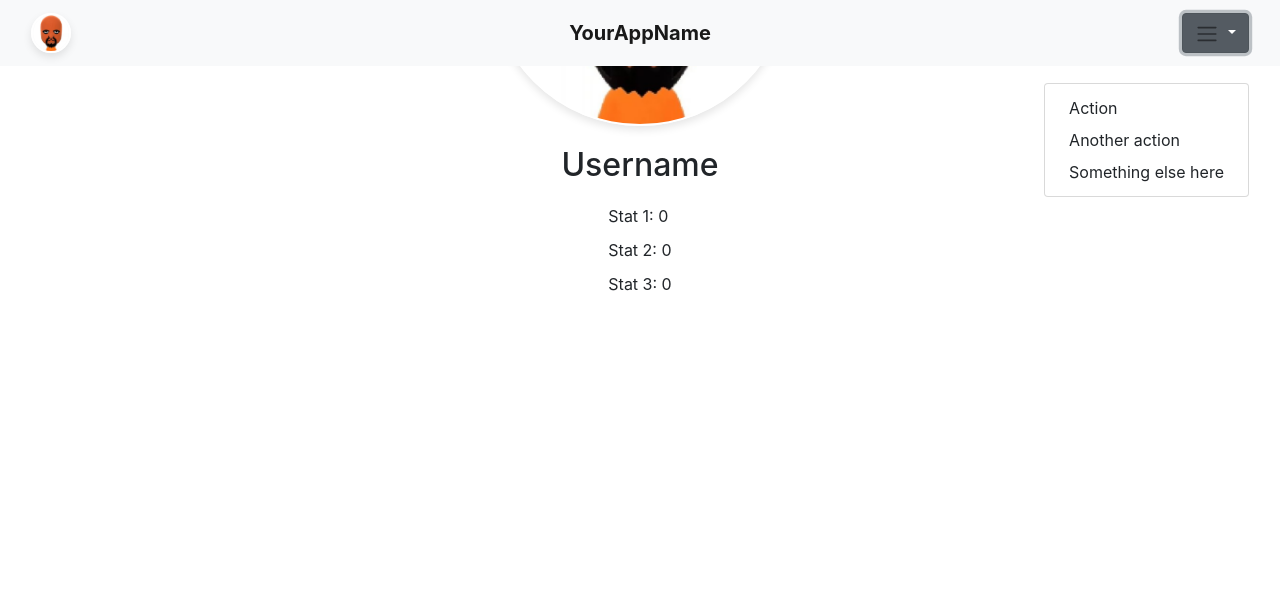
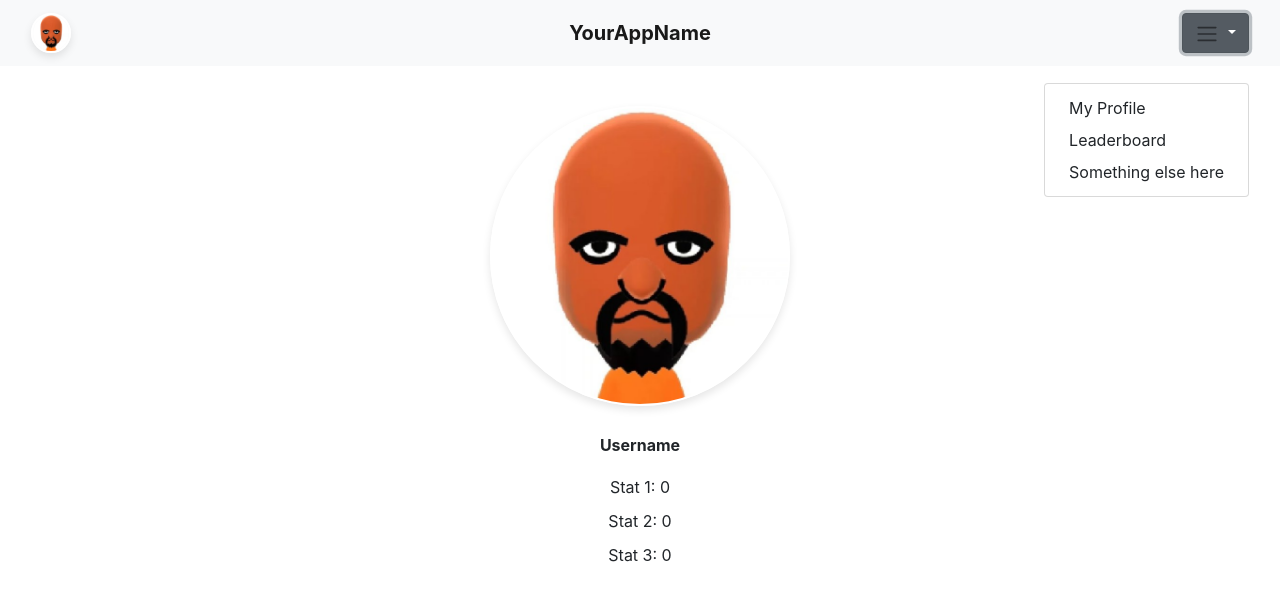
Before and after one commit to Robert-Lucas7/ECM2434_Group_Software_Project, a Django app: page /project/sample_profile/ in a window 1280 px wide, after a click that opens the changed part. Shown: the top 601 px of the page. Run offline with Django 5.2, Linux system fonts and the light colour scheme; some libraries are stand-ins or nearby versions.

Commit message:
Updated Formatting Plus Leaderboard
I updated the formatting on multiple pages, plus I made it so that they are more friendly to a wide range of screens. I also added the leaderboard.html page ~Dan

```diff
--- a/sustainability_project/project/static/project/css/styles.css
+++ b/sustainability_project/project/static/project/css/styles.css
@@ -44,75 +44,39 @@
     margin-top: 30px; /* Adds space at the top to avoid overlapping the navbar */
 }
 
-/* PROFILE STYLES */
-.profile {
+/* Profile Container */
+.profile-container {
     display: flex;
-    justify-content: center; /* Center the profile content horizontally */
-    align-items: center; /* Center the profile content vertically */
-    height: 100vh; /* Make profile take full height of the viewport */
-    margin-top: -400px;
+    flex-direction: column;
+    align-items: center;
+    text-align: center;
+    padding: 20px;
+    margin-top: 20px;
 }
 
-.profile-header {
-    display: flex;
-    align-items: center; /* Keep aligning items in the center */
-    justify-content: center; /* Center the items vertically */
-    flex-direction: column; /* Change to column to stack elements vertically */
-    gap: 20px; /* Adjust gap as needed */
+/* Profile Picture */
+.profile-picture {
+    width: 30vw; /* Sets the width to 30% of the viewport width */
+    height: 30vw; /* Sets the height equal to the width to maintain a 1:1 aspect ratio */
+    border-radius: 50%; /* Ensures the image is circular */
+    object-fit: cover; /* Ensures the image covers the area without distortion */
+    border: 2px solid #ffffff; /* Optional border */
+    box-shadow: 0 4px 8px rgba(0, 0, 0, 0.1); /* Optional shadow for depth */
+    margin-bottom: 20px; /* Space between picture and username */
+    max-width: 300px; /* Optional: to prevent it from becoming too large on big screens */
+    max-height: 300px; /* Ensures the max size is also a perfect circle */
 }
 
 
-.profile-picture {
-    width: 120px; /* Adjust size as necessary */
-    height: 120px; /* Adjust size as necessary */
-    border-radius: 50%;
-    object-fit: cover;
-    border: 2px solid #ffffff;
-    box-shadow: 0px 4px 8px rgba(0, 0, 0, 0.1);
-}
 
-.username {
-    text-align: center;
-    margin-bottom: 20px; /* Adjust the margin as needed */
+/* Username and Stats */
+.username, .stats p {
+    margin: 10px 0; /* Spacing around text */
+    font-size: 1rem; /* Default font size */
 }
 
 
-.profile-stats {
-    display: flex;
-    flex-direction: column; /* Change to column to align username above stats */
-    align-items: center; /* Center align the items to match the design */
-}
-
-.stats-titles, .stats-values {
-    display: flex;
-    flex-direction: column; /* Stack stats titles and values vertically */
-}
-
-.stat-title, .stat-value {
-    margin-bottom: 10px; /* Space between each stat title and value */
-    text-align: left; /* Align text to the left */
-}
-
-@media (max-width: 768px) {
-    .profile-picture {
-        margin-right: 10px; /* Smaller margin for small devices */
-        width: 80px; /* Smaller size for mobile */
-        height: 80px; /* Smaller size for mobile */
-    }
-}
-
-@media (min-width: 600px) {
-    .profile-picture {
-        /* Larger size for larger screens */
-        width: 300px; /* Adjusted size */
-        height: 300px; /* Adjusted size */
-        margin-left: 0px; /* Adjust the margin as needed */
-
-    }
-}
-
-
-/* PROFILE STYLES */
+/* HOME STYLES */
 .daily-challenge {
     background-color: #f0f0f0; /* Light grey background */
     padding: 10px 20px; /* Padding for spacing */
@@ -121,3 +85,56 @@
     border-bottom: 2px solid #ddd; /* Add a bottom border for definition */
     margin-bottom: 20px; /* Add some space between this section and the content below */
 }
+
+.post-content {
+    font-size: 16px; /* Readable font size for content */
+    line-height: 1.6; /* Improve readability with
+
+    .posts-feed {
+    max-width: 600px; /* Limit the width for readability */
+    margin: 20px auto; /* Center the feed */
+    padding: 0 15px; /* Padding on the sides */
+}
+
+.post {
+    background: #fff; /* Light background for each post */
+    border-bottom: 1px solid #ccc; /* Line separating posts */
+    padding: 15px; /* Padding inside each post */
+    margin-bottom: 20px; /* Space between posts */
+}
+
+.post-header {
+    display: flex;
+    justify-content: space-between; /* Space between username and date */
+    align-items: baseline;
+    margin-bottom: 10px; /* Space above the title */
+}
+
+.username {
+    font-weight: bold; /* Make the username stand out */
+    font-size: 16px; /* Slightly larger font size for username */
+}
+
+.post-date {
+    color: #777; /* Subtle color for the date */
+    font-size: 14px; /* Smaller font size for date */
+}
+
+
+/* LEADERBOARD STYLES */
+.leaderboard-container {
+    text-align: center;
+    margin-top: 20px;
+}
+
+.leaderboard {
+    list-style: none;
+    padding: 0;
+}
+
+.leaderboard li {
+    background-color: #f0f0f0;
+    margin: 5px 0;
+    padding: 10px;
+    border-radius: 5px;
+}
--- a/sustainability_project/project/templates/project/navbar.html
+++ b/sustainability_project/project/templates/project/navbar.html
@@ -24,8 +24,8 @@
       </button>
       <!-- Adjusted Dropdown Menu -->
       <div class="dropdown-menu dropdown-menu-right custom-dropdown-menu" aria-labelledby="dropdownMenuButton">
-          <a class="dropdown-item" href="#">Action</a>
-          <a class="dropdown-item" href="#">Another action</a>
+          <a class="dropdown-item" href="#">My Profile</a>
+          <a class="dropdown-item" href="{% url 'leaderboard' %}">Leaderboard</a>
           <a class="dropdown-item" href="#">Something else here</a>
       </div>
       </div>
--- a/sustainability_project/project/templates/project/sample_profile.html
+++ b/sustainability_project/project/templates/project/sample_profile.html
@@ -1,24 +1,14 @@
 {% extends 'base.html' %}
+{% load static %}
 
 {% block content %}
-
-{% load static %}
-
-<div class="profile">
-    <div class="profile-header">
-        <img src="{% static 'project/Example_Profile_Pic.jpg' %}" alt="Profile Picture" class="profile-picture">
-        <div class="profile-stats">
-            <h2 class="username">{{ user.username|default:"Username" }}</h2> <!-- Username added here -->
-            <div class="stats-titles">
-                <span class="stat-title">Stat 1: {{ user.profile.stat1|default:"0" }}</span>
-                <span class="stat-title">Stat 2: {{ user.profile.stat2|default:"0" }}</span>
-                <span class="stat-title">Stat 3: {{ user.profile.stat3|default:"0" }}</span>
-            </div>
-        </div>
-    </div>
-    <div class="content">
-        <!-- Placeholder for future content -->
+<div class="profile-container">
+    <img src="{% static 'project/Example_Profile_Pic.jpg' %}" alt="Profile Picture" class="profile-picture">
+    <h2 class="username">{{ user.username|default:"Username" }}</h2>
+    <div class="stats">
+        <p>Stat 1: {{ user.profile.stat1|default:"0" }}</p>
+        <p>Stat 2: {{ user.profile.stat2|default:"0" }}</p>
+        <p>Stat 3: {{ user.profile.stat3|default:"0" }}</p>
     </div>
 </div>
-
 {% endblock %}
--- a/sustainability_project/project/urls.py
+++ b/sustainability_project/project/urls.py
@@ -11,4 +11,5 @@ urlpatterns = [
     path('registration/', views.registration, name='registration'),
     path('login/', views.user_login, name='login'),
     path('sample_profile/', views.sample_profile, name='sample_profile'),
+    path('leaderboard/', views.leaderboard, name='leaderboard'),
 ]
--- a/sustainability_project/project/views.py
+++ b/sustainability_project/project/views.py
@@ -1,5 +1,6 @@
 from django.contrib.auth import authenticate, login
 from django.shortcuts import render, get_object_or_404, redirect
+from datetime import datetime
 
 from .forms import Signup, LoginForm
 from .models import CustomUser, Challenge, UserChallenges, ChallengesAssigned
@@ -26,6 +27,9 @@ def base(request):
 
 def sample_profile(request):
     return render(request, 'project/sample_profile.html')
+
+def leaderboard(request):
+    return render(request, 'project/leaderboard.html')
 
 
 def registration(request):
@@ -79,11 +83,11 @@ def profile(request, username):
 
 # This is the view for the home page. It will display the most recent posts.
 def home(request):
-    # Simulated posts data
+    # Simulated posts data with datetime objects for 'created_at'
     sample_posts = [
-        {'title': 'Sample Post 1', 'author': {'username': 'user1'}, 'created_at': 'February 20, 2024', 'content': 'This is the content of the first sample post.'},
-        {'title': 'Sample Post 2', 'author': {'username': 'user2'}, 'created_at': 'February 21, 2024', 'content': 'This is the content of the second sample post, showcasing more information.'},
-        {'title': 'Sample Post 3', 'author': {'username': 'user3'}, 'created_at': 'February 22, 2024', 'content': 'Here is the third sample post. It includes even more content for display.'}
+        {'title': 'Sample Post 1', 'author': {'username': 'user1'}, 'created_at': datetime(2024, 2, 20), 'content': 'This is the content of the first sample post.'},
+        {'title': 'Sample Post 2', 'author': {'username': 'user2'}, 'created_at': datetime(2024, 2, 21), 'content': 'This is the content of the second sample post, showcasing more information.'},
+        {'title': 'Sample Post 3', 'author': {'username': 'user3'}, 'created_at': datetime(2024, 2, 22), 'content': 'Here is the third sample post. It includes even more content for display.'}
     ]
 
     # Pass the simulated data to the template
```
Also changed, not shown: sustainability_project/project/templates/project/home.html (+6 -10 lines), sustainability_project/project/templates/project/leaderboard.html (added, +14 -0 lines).
